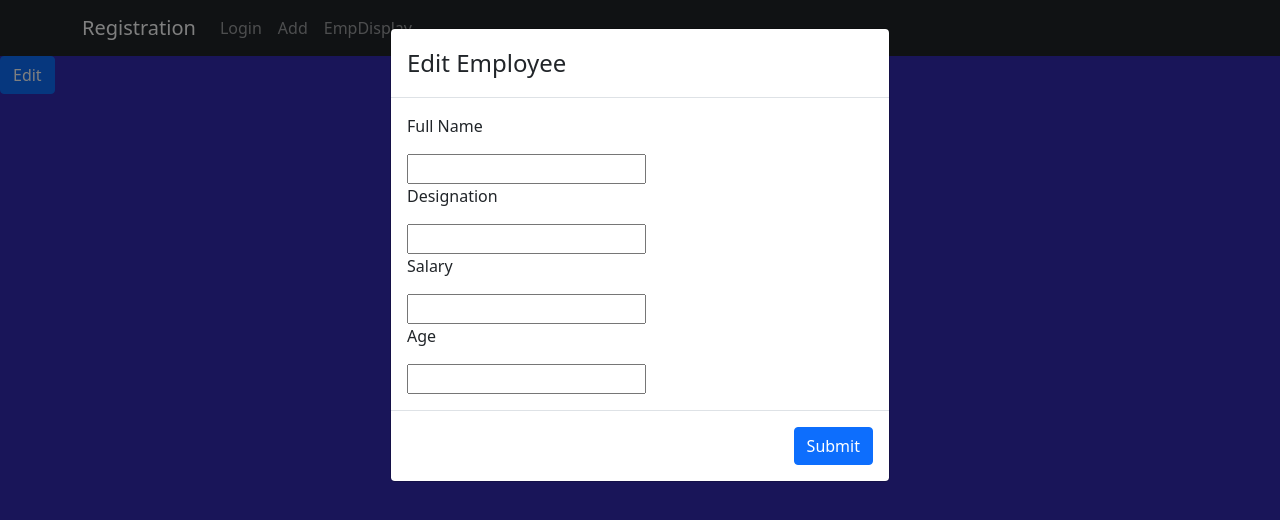
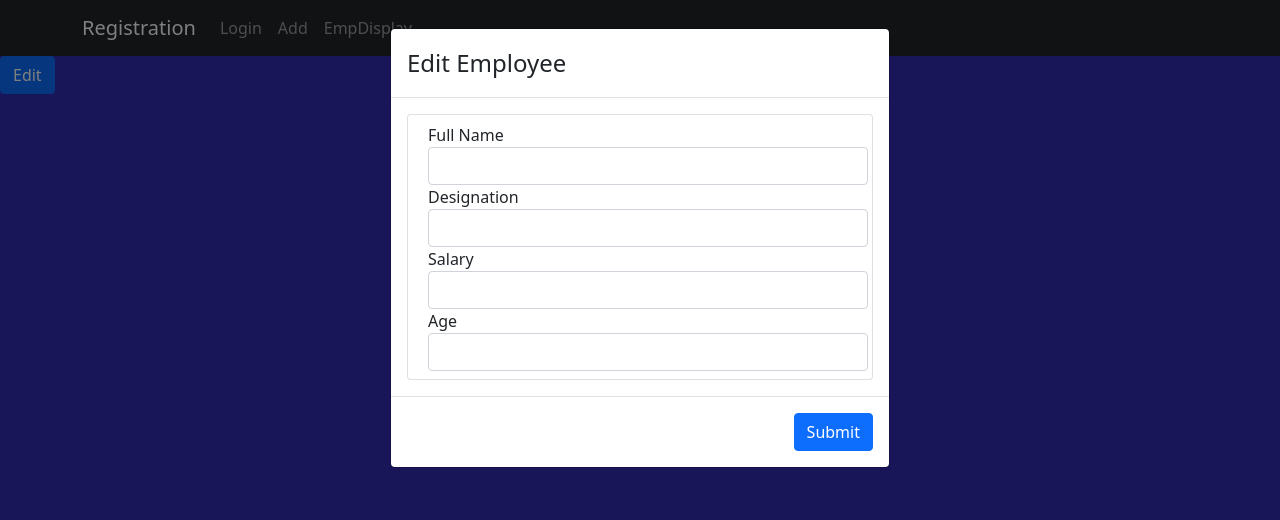
Before and after one commit to adarshnd14/swag, a React (Create React App) app: page /edit in a window 1280 px wide. Both pictures are taken after a click on the button "Edit". Shown: the top 520 px of the page. Built offline with nearby package versions, Linux system fonts and the light colour scheme.

Commit message:
Added bootsrap to Edit

```diff
--- a/src/components/Edit.js
+++ b/src/components/Edit.js
@@ -33,46 +33,39 @@ function Edit(props) {
           {/* closeButton */}
             <Modal.Title>Edit Employee</Modal.Title>
           </Modal.Header>
-          <Modal.Body><div>
-          <div className="row">
-            <div className="col">
-                 <p>Full Name</p>
-                 <input type="text" name="fullname"
-                //  value={Formdetails.fullname}
-                //                     onChange={(event) => { handleChange(event) }}
-                //                     className="form-control"
-                // placeholder="test"
-                 />
+          <Modal.Body>
+          <div className='card'>
+
+            <div className='container mt-2 mb-5 m-lg-2 '>
+              <form>
+                <div className="form-row ">
+                  <div className="form-group col-md-13">
+                    <label htmlFor="inputEmail4">Full Name</label>
+                    <input type="text" className="form-control"  name='fullname' />
+                  </div>
+                  <div className="form-group col-md-13">
+                    <label htmlFor="inputPassword4">Designation</label>
+                    <input type="text" className="form-control" name='designation' />
+                  </div>
+                </div>
+
+
+                <div className="form-row">
+
+                  <div className="form-group col-md-13">
+                    <label htmlFor="inputZip">Salary</label>
+                    <input type="number" className="form-control" name='salary' />
+                  </div>
+                  <div className="form-group col-md-13">
+                    <label htmlFor="inputZip">Age</label>
+                    <input type="number" className="form-control" name='age' />
+                  </div>
+                </div>
+
+                {/* <button type="submit" className="btn btn-primary mt-3 mb-2 btn1" onClick={getAddDetails}>Submit</button> */}
+              </form>
             </div>
-            </div>
-            <div className="col">
-                <p>Designation</p>
-                 <input type="text" name="designation"
-                //  value={Formdetails.designation}
-                //         onChange={(event) => { handleChange(event) }}
-                //                     className="form-control"
-                // placeholder="qwerty"
-                 />
-             </div>
-            <div className="col">
-                <p>Salary</p>
-                 <input type="text"  name="salary"
-                    //   value={Formdetails.salary}
-                    //      onChange={(event) => { handleChange(event) }}
-                    //                 className="form-control"
-                    // placeholder="12345"
-                 />
-            </div>
-            <div className="col">
-                <p>Age</p>
-                <input type="text" name="age"
-                    //  value={Formdetails.age}
-                    //      onChange={(event) => { handleChange(event) }}
-                    //                 className="form-control"
-                    //  placeholder="20"
-                />
-            </div>
-           </div>
+          </div>
 
         </Modal.Body>
           <Modal.Footer>
```
Also changed, not shown: 1 other file (tests, documents, lock files or other folders).
